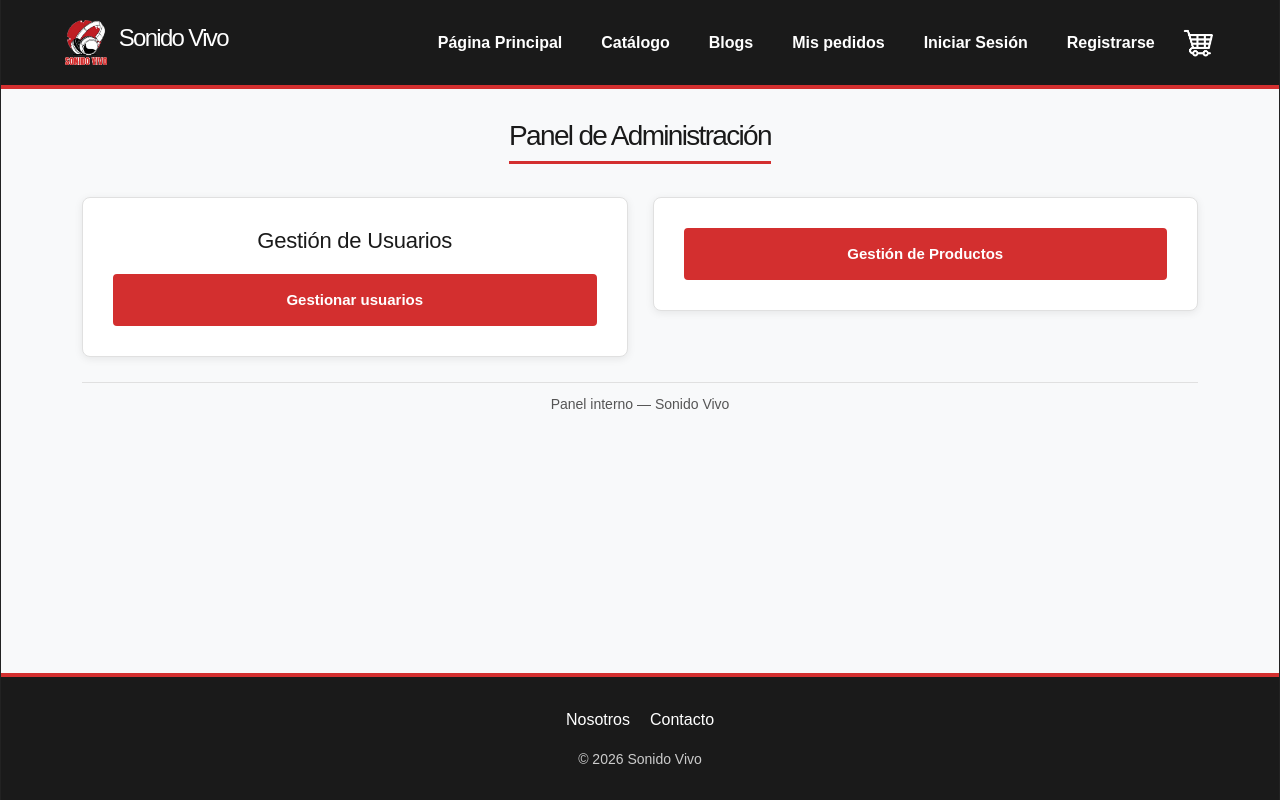
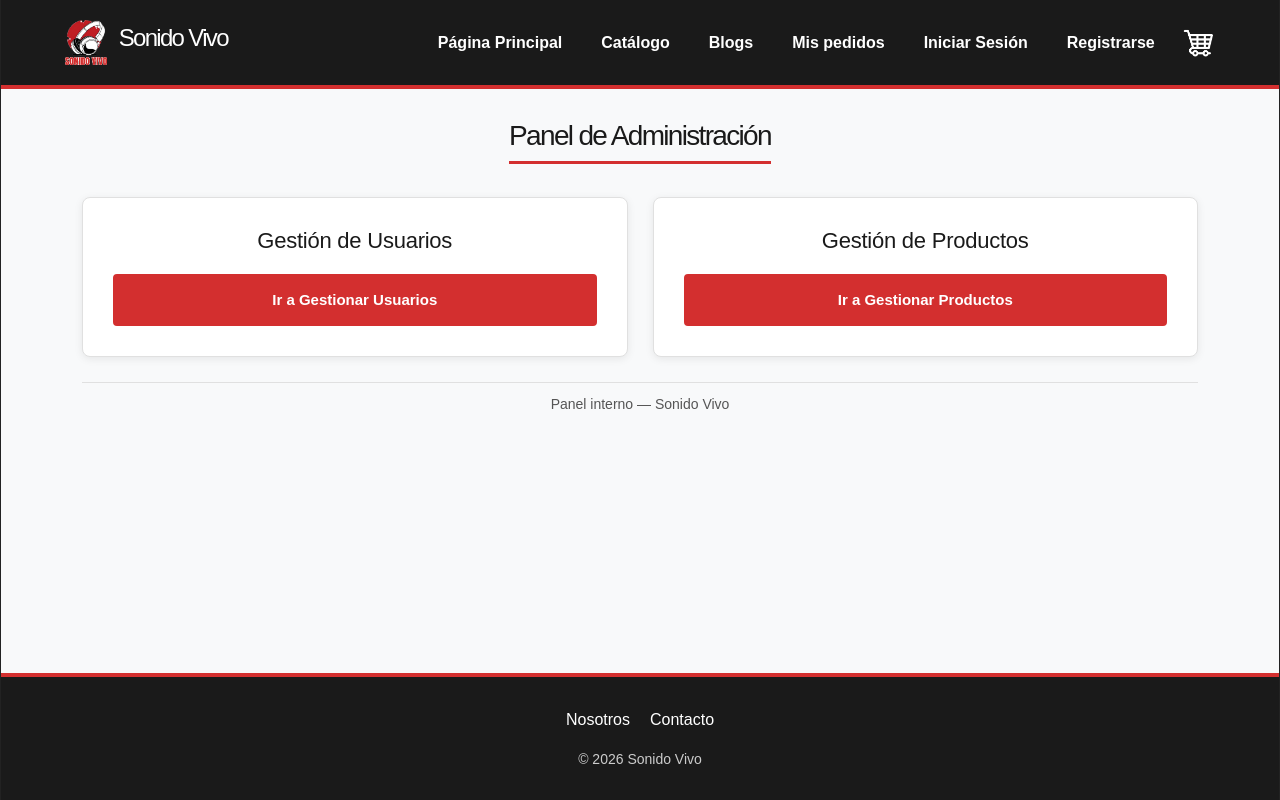
Before and after one commit to CodedbyMeTheGreatest/tienda-sonido-vivo, a React (Vite) app: page /admin in a window 1280 px wide. Built offline with nearby package versions, Linux system fonts and the light colour scheme.

Commit message:
Cambiando de table a Table, de div a section y nombre de clase de botones, para que la tabla de gestionar de usuarios se vea similar a la tabla de gestion de productos

```diff
--- a/src/components/organisms/TablaUsuarios.jsx
+++ b/src/components/organisms/TablaUsuarios.jsx
@@ -1,12 +1,13 @@
 import { useNavigate } from "react-router-dom";
+import Table from "react-bootstrap/Table";
 import Boton from "../atoms/Boton";
 
 function TablaUsuarios(props) {
     const navigate = useNavigate();
 
     return (
-        <div className="contenedor-tabla-admin">
-            <table className="tabla-admin">
+        <section className="contenedor-tabla-admin">
+            <Table className="tabla-admin">
                 <thead>
                     <tr>
                         <th>RUN</th>
@@ -32,22 +33,25 @@ function TablaUsuarios(props) {
                             <td>{u.rol}</td>
                             <td>{u.direccion}</td>
                             <td>
+                                <div className="acciones-tabla">
+
                                     <Boton
-                                    className="btn-enlace"
+                                        className="btn-editar"
                                         texto="Editar"
                                         alHacerClick={() => navigate(`/admin/usuarios/editar/${u.run}`)}
                                     />
                                     <Boton
-                                    className="btn-enlace"
+                                        className="btn-eliminar"
                                         texto="Eliminar"
                                         alHacerClick={() => navigate(`/admin/usuarios/eliminar/${u.run}`)}
                                     />
+                                </div>
                             </td>
                         </tr>
                     ))}
                 </tbody>
-            </table>
-        </div>
+            </Table>
+        </section>
     );
 }
 
--- a/src/pages/AdminProductos.jsx
+++ b/src/pages/AdminProductos.jsx
@@ -84,7 +84,6 @@ function AdminProductos() {
           texto="+ Agregar Producto"
         />
       </section>
-
       <TablaProductos
         productos={productos}
         onEditar={handleAbrirEditar}
--- a/src/pages/InicioAdmin.jsx
+++ b/src/pages/InicioAdmin.jsx
@@ -20,15 +20,16 @@ function InicioAdmin() {
                         <div className="admin-section">
                             <h2>Gestión de Usuarios</h2>
                             <div className="admin-actions">
-                                <Boton className="btn-enlace" texto="Gestionar usuarios" alHacerClick={() => navigate("/admin/usuarios")} />
+                                <Boton className="btn-enlace" texto="Ir a Gestionar Usuarios" alHacerClick={() => navigate("/admin/usuarios")} />
                             </div>
                         </div>
                     </div>
 
                     <div className="admin-mitad-inferior">
                         <div className="admin-section">
+                            <h2>Gestión de Productos</h2>
                             <div className="admin-actions">
-                             <Boton className="btn-enlace" texto="Gestión de Productos" alHacerClick={() => navigate("/admin/productos")} />
+                                <Boton className="btn-enlace" texto="Ir a Gestionar Productos" alHacerClick={() => navigate("/admin/productos")} />
                             </div>
                         </div>
                     </div>
```
Lines whose indentation alone changed are shown as unchanged.
